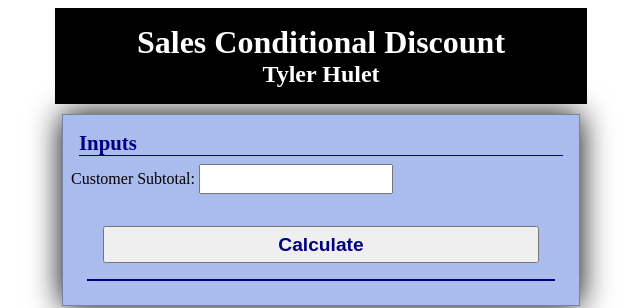
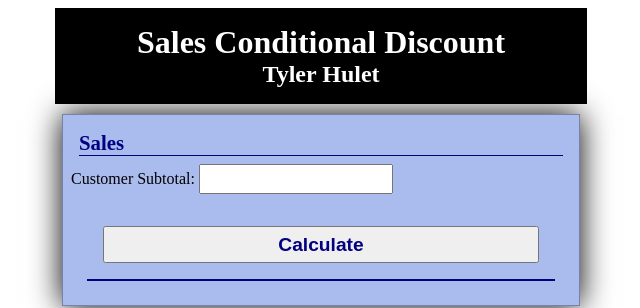
Before and after one commit to TyHulet/cit160, a plain HTML site: page discount.html in a window 1280 px wide. Shown: the top 308 px of the page, 319-959 px from the left. Drawn offline with Linux system fonts and the light colour scheme.

Commit message:
Week 7 complete

```diff
--- a/discount.html
+++ b/discount.html
@@ -15,7 +15,7 @@
         <h2>Tyler Hulet</h2>
     </header>
     <main>
-        <h3>Inputs</h3>
+        <h3>Sales</h3>
         <label class="subtotal">Customer Subtotal: <input type="number" id="subtotal"></label>
 
         <div class="process"><button onclick="Conditional()">Calculate</button>
```
